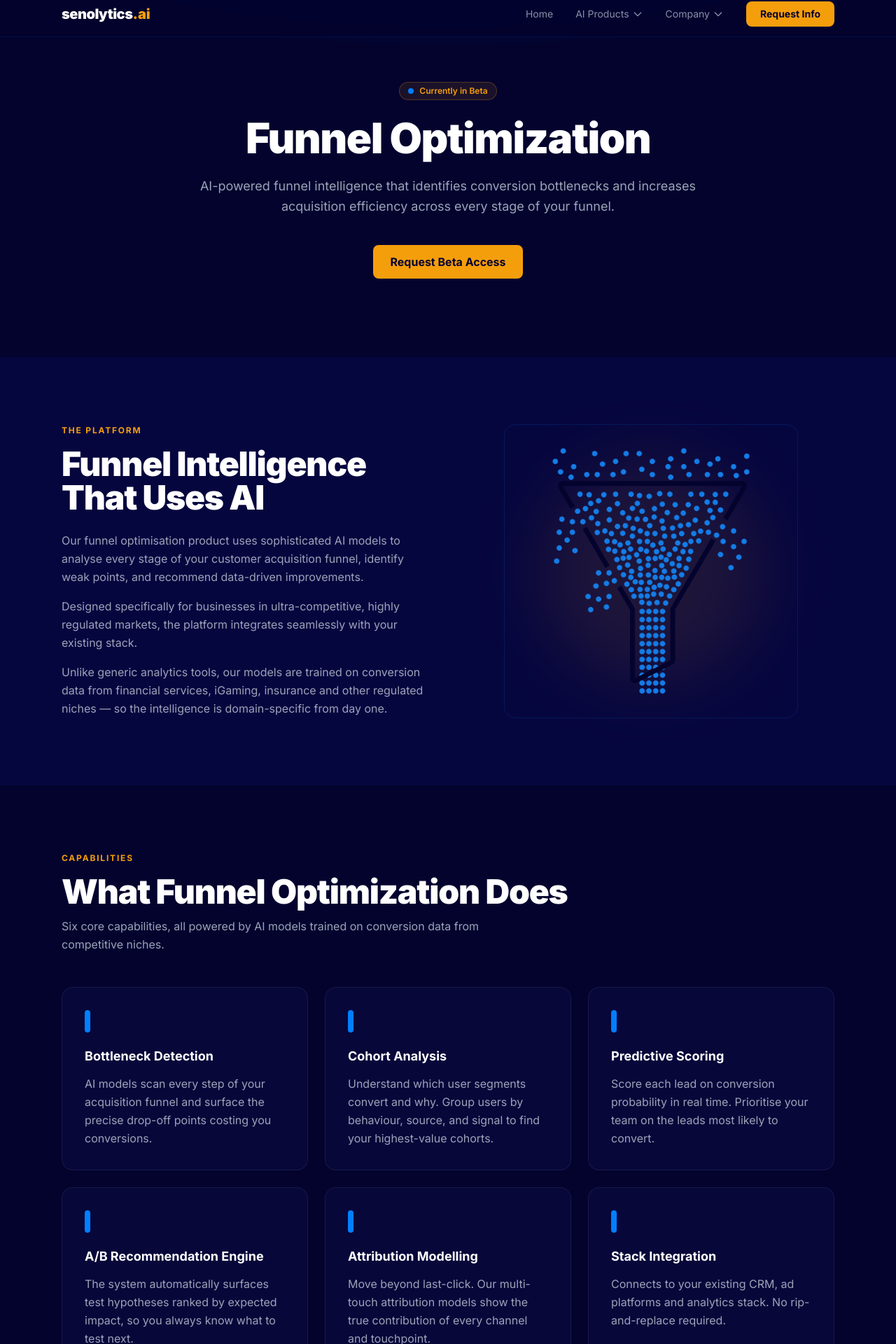
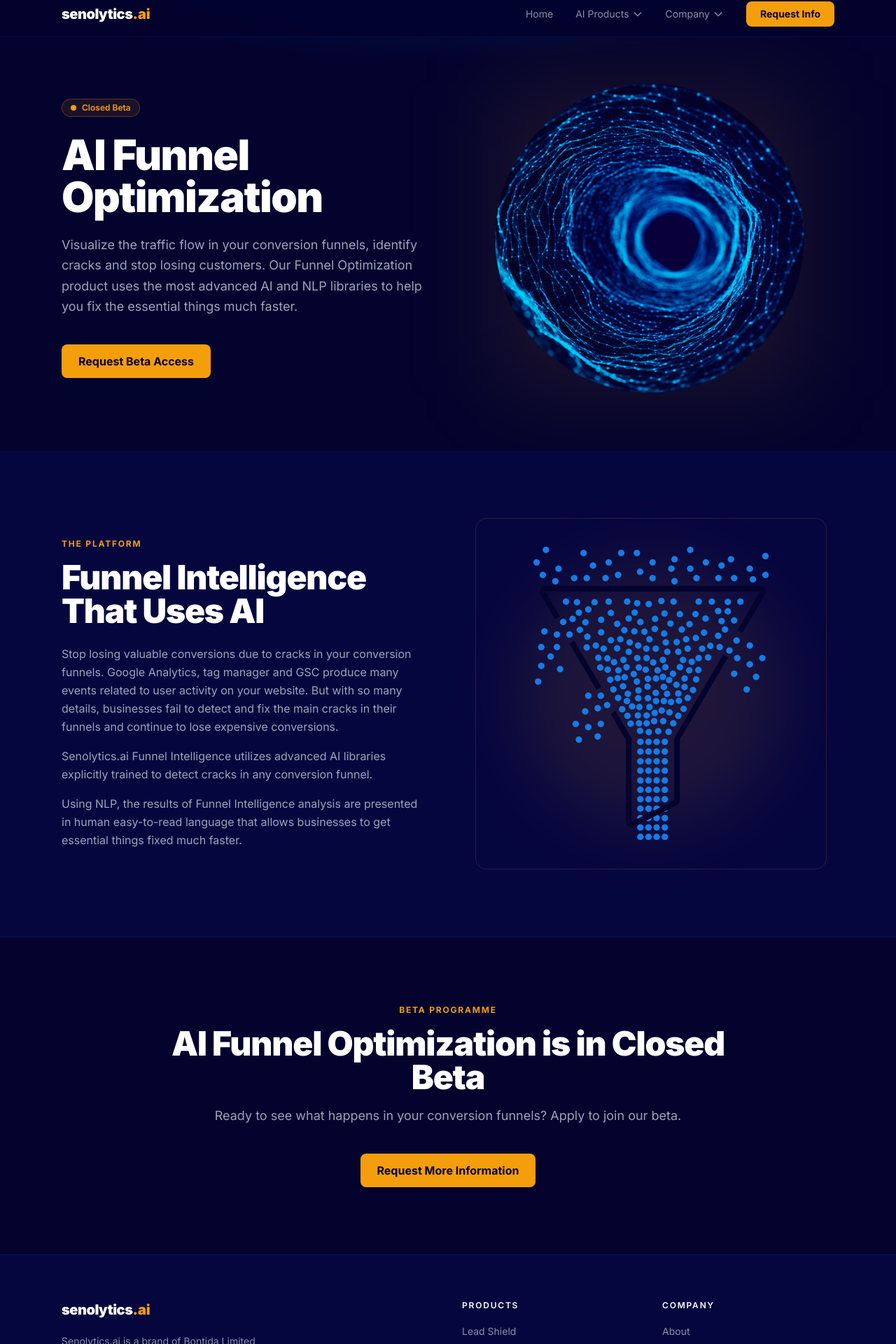
Before and after one commit to akermanai/senolytics-web, a Next.js app: page /funnel-optimization in a window 1280 px wide. Shown: the part 12-1932 px from the top of the page at 70% size. Built offline with nearby package versions, Linux system fonts and the light colour scheme.

Commit message:
feat: add hero image to Funnel page, use original WP content

```diff
--- a/app/funnel-optimization/page.tsx
+++ b/app/funnel-optimization/page.tsx
@@ -1,36 +1,46 @@
+import Image from "next/image";
 import Link from "next/link";
 
 export const metadata = {
-  title: "Funnel Optimization — senolytics.ai",
-  description: "AI-powered funnel intelligence. Identify conversion bottlenecks and increase acquisition efficiency across every stage of your funnel.",
+  title: "AI Funnel Optimization — senolytics.ai",
+  description: "Visualize traffic flow, identify cracks and stop losing customers. AI and NLP-powered funnel intelligence for regulated markets.",
 };
-
-const capabilities = [
-  { title: "Bottleneck Detection", desc: "AI models scan every step of your acquisition funnel and surface the precise drop-off points costing you conversions." },
-  { title: "Cohort Analysis", desc: "Understand which user segments convert and why. Group users by behaviour, source, and signal to find your highest-value cohorts." },
-  { title: "Predictive Scoring", desc: "Score each lead on conversion probability in real time. Prioritise your team on the leads most likely to convert." },
-  { title: "A/B Recommendation Engine", desc: "The system automatically surfaces test hypotheses ranked by expected impact, so you always know what to test next." },
-  { title: "Attribution Modelling", desc: "Move beyond last-click. Our multi-touch attribution models show the true contribution of every channel and touchpoint." },
-  { title: "Stack Integration", desc: "Connects to your existing CRM, ad platforms and analytics stack. No rip-and-replace required." },
-];
 
 export default function FunnelOptimizationPage() {
   return (
     <>
       {/* Hero */}
-      <section className="relative bg-[#03032e] pt-32 pb-28 overflow-hidden">
+      <section className="relative bg-[#03032e] pt-32 pb-20 overflow-hidden">
         <div className="hero-glow absolute inset-0 pointer-events-none" />
-        <div className="max-w-4xl mx-auto px-6 relative text-center">
-          <div className="inline-flex items-center gap-2 badge mb-6">
-            <span className="w-2 h-2 bg-[#027fff] rounded-full" style={{animation:"pulse 2s infinite"}} />
-            Currently in Beta
+        <div className="max-w-6xl mx-auto px-6 relative">
+          <div className="grid md:grid-cols-2 gap-12 items-center">
+            <div>
+              <div className="inline-flex items-center gap-2 badge mb-6">
+                <span className="w-2 h-2 bg-[#f59e0b] rounded-full" style={{animation:"pulse 2s infinite"}} />
+                Closed Beta
+              </div>
+              <h1 className="heading-xl mb-6">AI Funnel Optimization</h1>
+              <p className="body-lg mb-10">
+                Visualize the traffic flow in your conversion funnels, identify cracks and
+                stop losing customers. Our Funnel Optimization product uses the most
+                advanced AI and NLP libraries to help you fix the essential things much faster.
+              </p>
+              <Link href="/contact" className="btn-primary">Request Beta Access</Link>
+            </div>
+            <div className="flex justify-center">
+              <div className="relative w-full max-w-md">
+                <div className="absolute inset-0 bg-[#f59e0b]/10 rounded-3xl blur-3xl" />
+                <Image
+                  src="/images/ai-funnel-optimization-image.png"
+                  alt="AI Funnel Optimization platform"
+                  width={500}
+                  height={420}
+                  className="relative rounded-2xl w-full h-auto"
+                  priority
+                />
+              </div>
+            </div>
           </div>
-          <h1 className="heading-xl mb-6">Funnel Optimization</h1>
-          <p className="body-lg max-w-3xl mx-auto mb-10">
-            AI-powered funnel intelligence that identifies conversion bottlenecks and
-            increases acquisition efficiency across every stage of your funnel.
-          </p>
-          <Link href="/contact" className="btn-primary">Request Beta Access</Link>
         </div>
       </section>
 
@@ -42,28 +52,31 @@ export default function FunnelOptimizationPage() {
               <span className="label block mb-4">The Platform</span>
               <h2 className="heading-lg mb-6">Funnel Intelligence That Uses AI</h2>
               <p className="body-md mb-4">
-                Our funnel optimisation product uses sophisticated AI models to analyse
-                every stage of your customer acquisition funnel, identify weak points, and
-                recommend data-driven improvements.
+                Stop losing valuable conversions due to cracks in your conversion funnels.
+                Google Analytics, tag manager and GSC produce many events related to user
+                activity on your website. But with so many details, businesses fail to
+                detect and fix the main cracks in their funnels and continue to lose
+                expensive conversions.
               </p>
               <p className="body-md mb-4">
-                Designed specifically for businesses in ultra-competitive, highly regulated
-                markets, the platform integrates seamlessly with your existing stack.
+                Senolytics.ai Funnel Intelligence utilizes advanced AI libraries explicitly
+                trained to detect cracks in any conversion funnel.
               </p>
               <p className="body-md">
-                Unlike generic analytics tools, our models are trained on conversion data
-                from financial services, iGaming, insurance and other regulated niches —
-                so the intelligence is domain-specific from day one.
+                Using NLP, the results of Funnel Intelligence analysis are presented in
+                human easy-to-read language that allows businesses to get essential things
+                fixed much faster.
               </p>
             </div>
             <div className="flex justify-center">
               <div className="relative">
                 <div className="absolute inset-0 bg-[#f59e0b]/10 blur-3xl rounded-full scale-75" />
-                <img
+                <Image
                   src="/images/funnel-intelligence-utilizes.png"
-                  alt="Funnel Intelligence AI"
+                  alt="Funnel Intelligence AI analysis"
                   width={420}
-                  className="relative rounded-2xl border border-[rgba(2,127,255,0.15)]"
+                  height={420}
+                  className="relative rounded-2xl border border-[rgba(245,158,11,0.15)] w-full h-auto"
                 />
               </div>
             </div>
@@ -71,40 +84,15 @@ export default function FunnelOptimizationPage() {
         </div>
       </section>
 
-      {/* Capabilities */}
-      <section className="bg-[#03032e] section">
-        <div className="max-w-6xl mx-auto px-6">
-          <span className="label block mb-4">Capabilities</span>
-          <h2 className="heading-lg mb-3">What Funnel Optimization Does</h2>
-          <p className="body-md mb-12 max-w-2xl">
-            Six core capabilities, all powered by AI models trained on conversion data
-            from competitive niches.
-          </p>
-          <div className="grid md:grid-cols-3 gap-6">
-            {capabilities.map((c) => (
-              <div key={c.title} className="card-glow">
-                <div className="w-2 h-8 bg-[#027fff] rounded-full mb-5" />
-                <h3 className="text-white font-bold text-lg mb-3">{c.title}</h3>
-                <p className="body-md">{c.desc}</p>
-              </div>
-            ))}
-          </div>
-        </div>
-      </section>
-
       {/* Beta CTA */}
-      <section className="bg-[#06063f] section border-t border-[rgba(2,127,255,0.15)]">
+      <section className="bg-[#03032e] section border-t border-[rgba(2,127,255,0.15)]">
         <div className="max-w-4xl mx-auto px-6 text-center">
           <span className="label block mb-4">Beta Programme</span>
-          <h2 className="heading-lg mb-4">Join the Beta</h2>
-          <p className="body-lg max-w-2xl mx-auto mb-4">
-            We are currently onboarding a limited number of beta partners. Beta access
-            is free in exchange for feedback and collaboration on model improvement.
+          <h2 className="heading-lg mb-4">AI Funnel Optimization is in Closed Beta</h2>
+          <p className="body-lg max-w-2xl mx-auto mb-10">
+            Ready to see what happens in your conversion funnels? Apply to join our beta.
           </p>
-          <p className="text-white font-semibold mb-10">
-            Priority given to financial services, insurance and iGaming companies.
-          </p>
-          <Link href="/contact" className="btn-primary">Request Beta Access</Link>
+          <Link href="/contact" className="btn-primary">Request More Information</Link>
         </div>
       </section>
     </>
```
